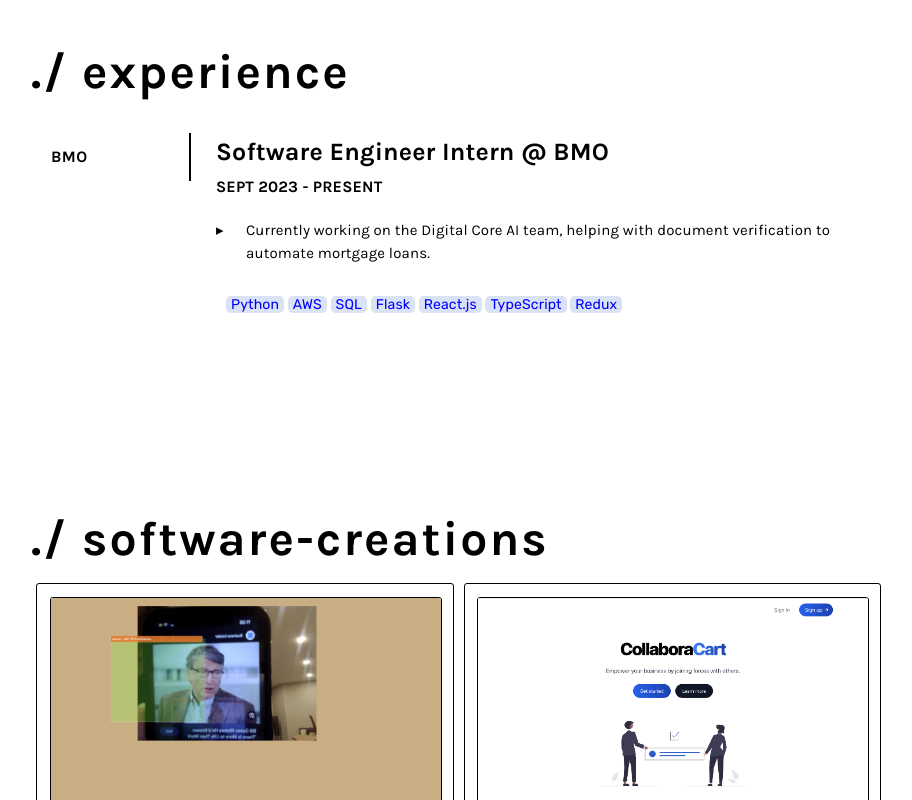
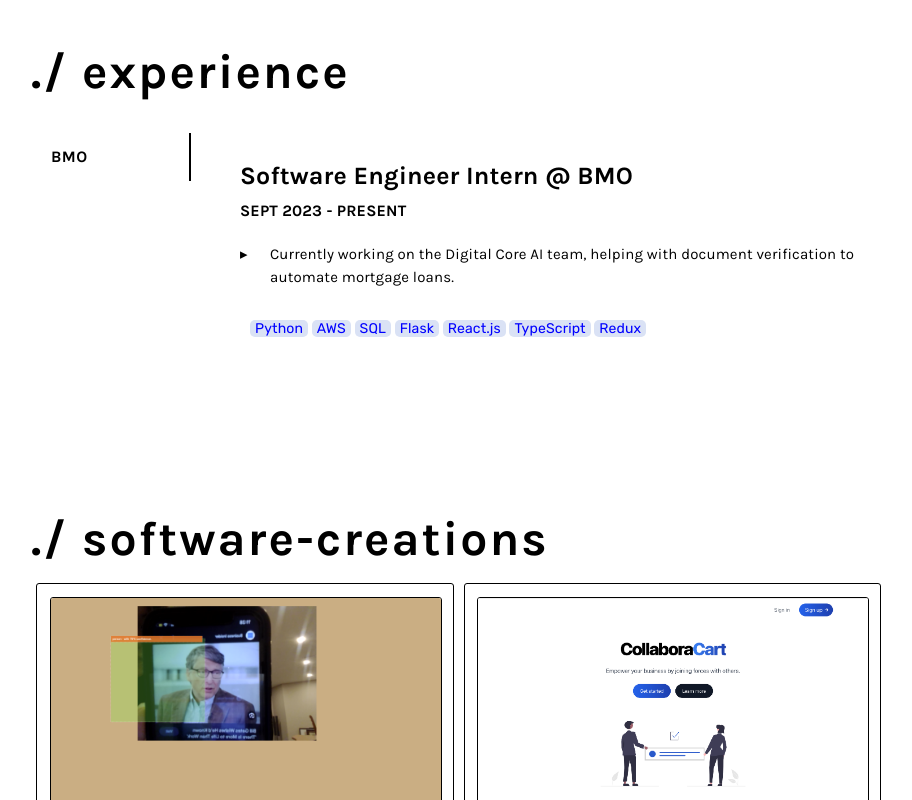
Before and after one commit to roskzhu/Portfolio-V2, a React (Create React App) app: page / in a window 1280 px wide. Shown: the part 1300-2100 px from the top of the page, without its empty margins (161-1073 px from the left). Built offline with nearby package versions, Linux system fonts and the light colour scheme.

Commit message:
fixed force installation

```diff
--- a/src/App.css
+++ b/src/App.css
@@ -1,10 +1,3 @@
-@font-face {
-  font-family: "NTR";
-  font-weight: 200;
-  font-display: fallback;
-  src: url("/public/fonts/NTR-Regular.ttf") format("truetype");
-}
-
 body {
   margin: 0px;
   padding: 0;
--- a/src/index.tsx
+++ b/src/index.tsx
@@ -1,19 +1,10 @@
 import React from 'react';
-import ReactDOM from 'react-dom/client';
-import './index.css';
+import ReactDOM from 'react-dom';
 import App from './App';
-import reportWebVitals from './reportWebVitals';
 
-const root = ReactDOM.createRoot(
-  document.getElementById('root') as HTMLElement
-);
-root.render(
+ReactDOM.render(
   <React.StrictMode>
     <App />
-  </React.StrictMode>
+  </React.StrictMode>,
+ document.getElementById('root')
 );
-
-// If you want to start measuring performance in your app, pass a function
-// to log results (for example: reportWebVitals(console.log))
-// or send to an analytics endpoint. Learn more: https://bit.ly/CRA-vitals
-reportWebVitals();
```
Also changed, not shown: package.json (+7 -7 lines).
